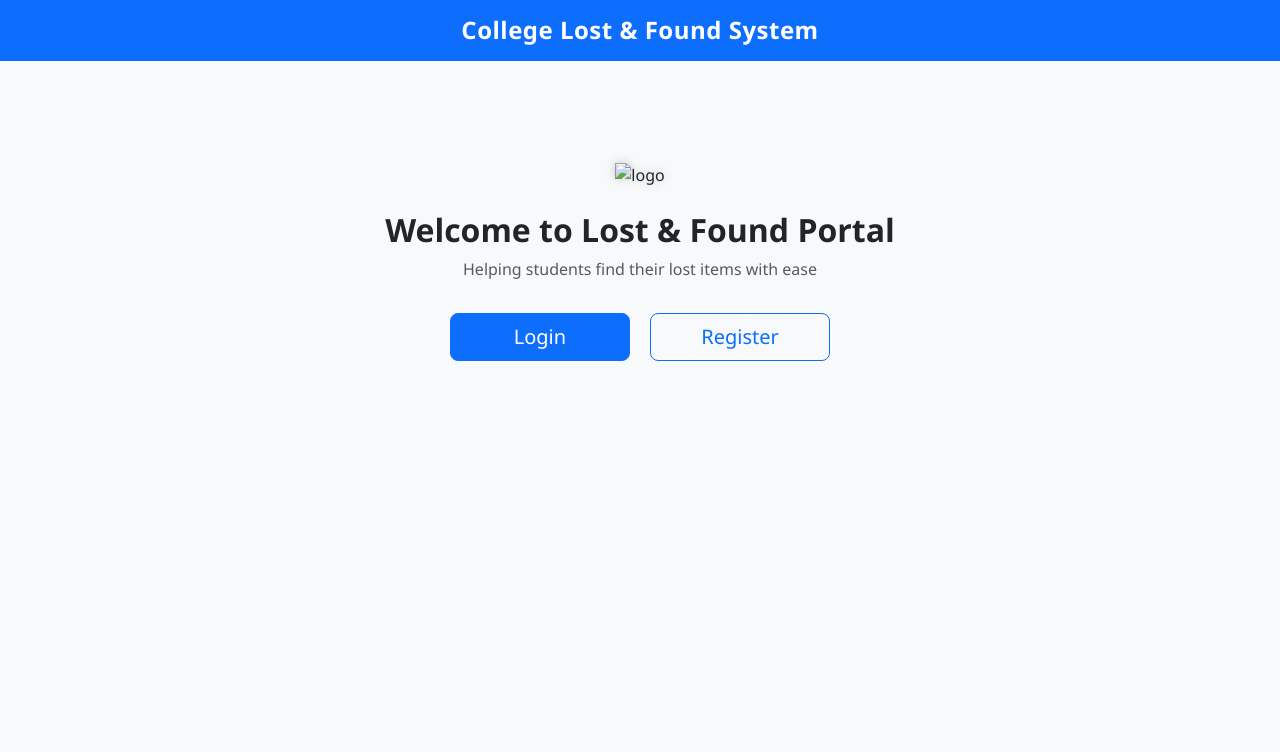
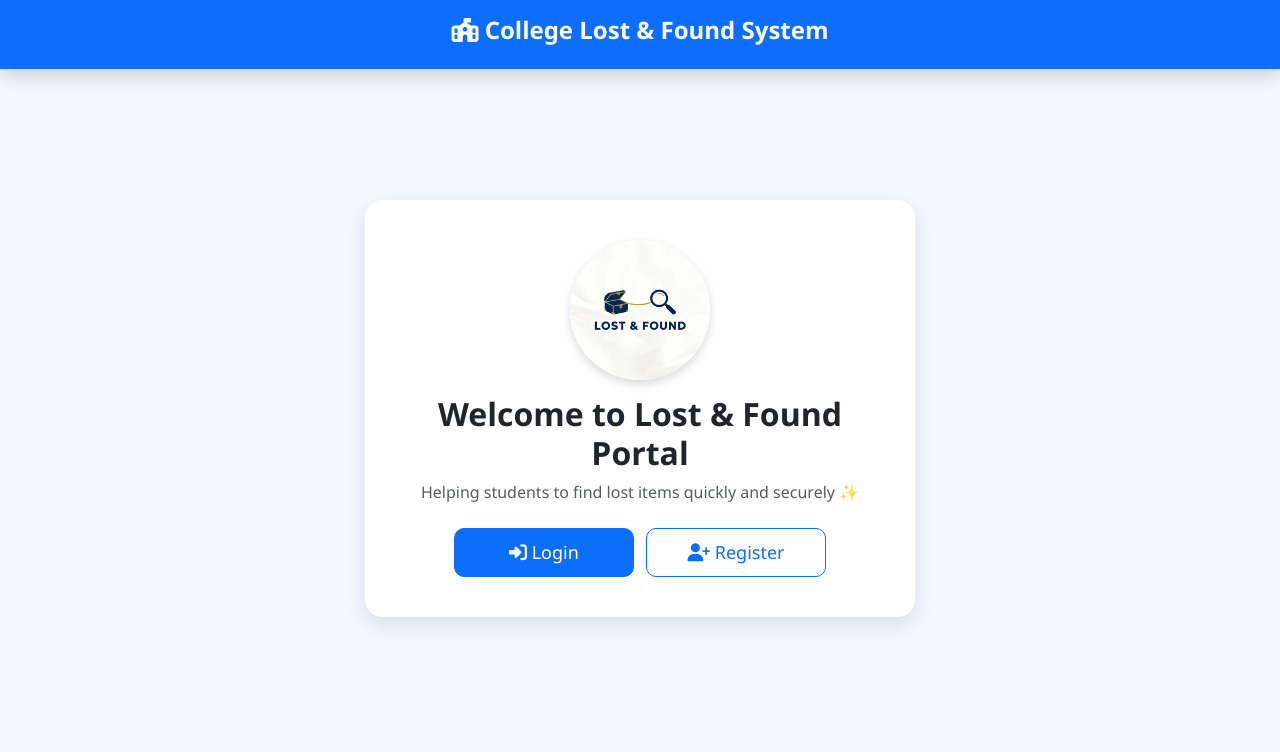
Before and after one commit to yashrajhande/lost-and-found-system, a plain HTML site: page frontend/index.html in a window 1280 px wide. Drawn offline with nearby package versions, Linux system fonts and the light colour scheme.

Commit message:
Re-upload frontend and backend folders

```diff
--- a/frontend/css/style.css
+++ b/frontend/css/style.css
@@ -99,3 +99,11 @@ table th, table td {
   font-size: 18px;
   border: 2px solid #fff;
 }
+.app-logo {
+  border-radius: 50%;
+  width: 160px;
+  height: 160px;
+  object-fit: cover;
+  margin-bottom: 20px;
+  box-shadow: 0px 6px 15px rgba(0,0,0,0.20);
+}
--- a/frontend/index.html
+++ b/frontend/index.html
@@ -3,27 +3,87 @@
 <head>
   <meta charset="UTF-8">
   <title>Lost & Found System | Home</title>
+
+  <!-- Bootstrap -->
   <link href="https://cdn.jsdelivr.net/npm/bootstrap@5.3.0/dist/css/bootstrap.min.css" rel="stylesheet">
-  <link rel="stylesheet" href="css/style.css">
+
+  <!-- Font Awesome -->
   <link rel="stylesheet" href="https://cdnjs.cloudflare.com/ajax/libs/font-awesome/6.4.0/css/all.min.css">
+
+  <style>
+    body {
+      background: #f4f7ff;
+      font-family: 'Segoe UI', sans-serif;
+    }
+
+    .hero-card {
+      background: white;
+      width: 550px;
+      border-radius: 18px;
+      padding: 40px;
+      box-shadow: 0px 8px 20px rgba(0,0,0,0.10);
+      animation: fadeIn 0.8s ease;
+    }
+
+    @keyframes fadeIn {
+      from { opacity: 0; transform: translateY(20px); }
+      to { opacity: 1; transform: translateY(0); }
+    }
+
+    .app-logo {
+  border-radius: 50%;
+  width: 140px;      /* Increased */
+  height: 140px;     /* Increased */
+  object-fit: cover;
+  margin-bottom: 15px;
+  box-shadow: 0px 4px 10px rgba(0,0,0,0.15); /* Makes it premium */
+}
+
+
+    .btn-custom {
+      font-size: 18px;
+      border-radius: 10px;
+      width: 180px;
+      padding: 10px;
+      transition: 0.2s;
+    }
+
+    .btn-custom:hover {
+      transform: scale(1.05);
+    }
+
+  </style>
 
 </head>
 
-<body class="bg-light">
+<body>
 
-<nav class="navbar navbar-dark bg-primary p-3">
-  <h4 class="text-white m-auto">College Lost & Found System</h4>
+<!-- ✅ NAVBAR -->
+<nav class="navbar navbar-dark bg-primary p-3 shadow">
+  <h4 class="text-white mx-auto fw-bold"><i class="fa-solid fa-school-flag"></i> College Lost & Found System</h4>
 </nav>
 
-<div class="container text-center" style="margin-top: 100px;">
-  <img src="assets/logo.png" alt="logo" width="120">
+<!-- ✅ CENTER HERO CARD -->
+<div class="d-flex justify-content-center align-items-center" style="height:85vh;">
+  <div class="hero-card text-center">
 
-  <h2 class="mt-4">Welcome to Lost & Found Portal</h2>
-  <p class="text-muted">Helping students find their lost items with ease</p>
+    <!-- LOGO -->
+    <img src="assets/logo.png" class="app-logo" alt="Logo">
 
-  <div class="mt-4">
-    <a href="login.html" class="btn btn-primary btn-lg m-2">Login</a>
-    <a href="register.html" class="btn btn-outline-primary btn-lg m-2">Register</a>
+    <h2 class="fw-bold mb-2">Welcome to Lost & Found Portal</h2>
+    <p class="text-muted">Helping students to find lost items quickly and securely ✨</p>
+
+    <!-- ✅ BUTTONS -->
+    <div class="mt-4">
+      <a href="login.html" class="btn btn-primary btn-custom me-2">
+        <i class="fa-solid fa-right-to-bracket"></i> Login
+      </a>
+
+      <a href="register.html" class="btn btn-outline-primary btn-custom">
+        <i class="fa-solid fa-user-plus"></i> Register
+      </a>
+    </div>
+
   </div>
 </div>
 
--- a/frontend/js/admin.js
+++ b/frontend/js/admin.js
@@ -18,7 +18,7 @@ async function loadMatches() {
   body.innerHTML = "";
 
   if (data.length === 0) {
-    body.innerHTML = `<tr><td colspan="9" class="text-center">✅ No matched items pending approval</td></tr>`;
+    body.innerHTML = `<tr><td colspan="9" class="text-center">No matched items pending approval</td></tr>`;
     return;
   }
 
@@ -63,7 +63,7 @@ async function loadUnmatched() {
   const { lost, found } = data;
 
   if (lost.length === 0 && found.length === 0) {
-    body.innerHTML = `<tr><td colspan="6" class="text-center">✅ No unmatched items</td></tr>`;
+    body.innerHTML = `<tr><td colspan="6" class="text-center">No unmatched items</td></tr>`;
     return;
   }
 
--- a/frontend/js/history.js
+++ b/frontend/js/history.js
@@ -21,6 +21,11 @@ async function loadLost() {
       </tr>
     `;
   });
+}
+
+function showImage(filename) {
+  document.getElementById("popupImage").src = `${BASE_URL}/uploads/${filename}`;
+  new bootstrap.Modal(document.getElementById("imageModal")).show();
 }
 
 // Load Found Items
```
Also changed, not shown: frontend/history.html (+12 -0 lines), frontend/assets/logo.png (added).
